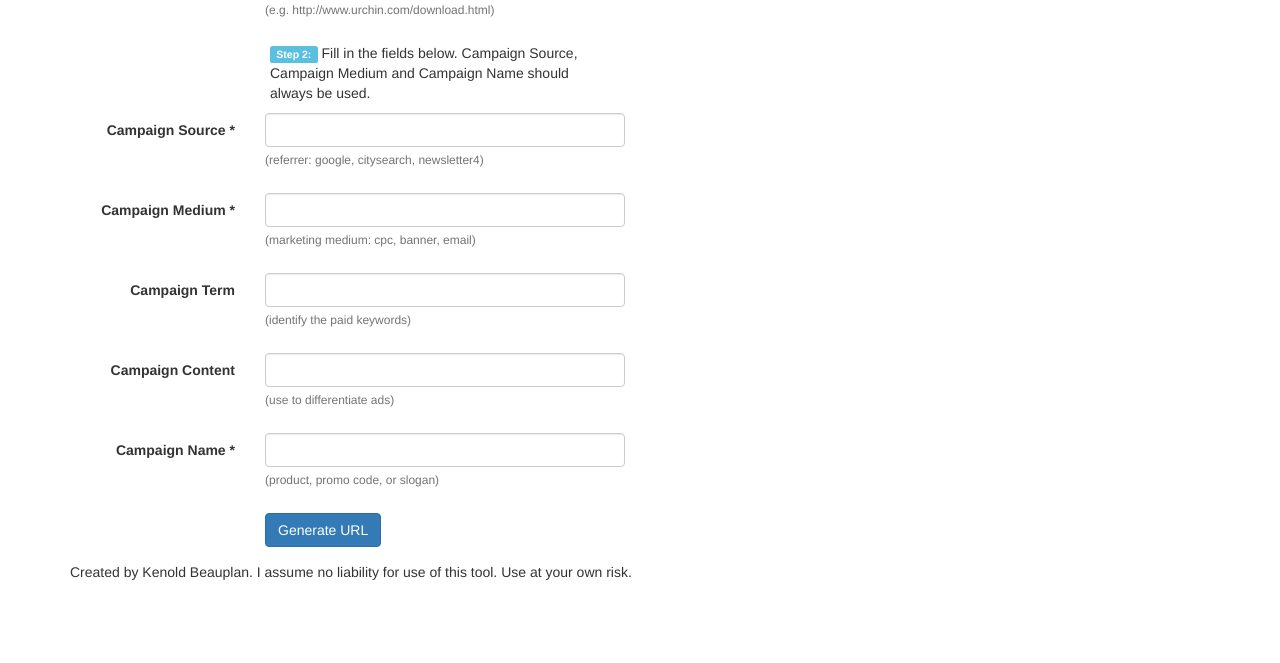
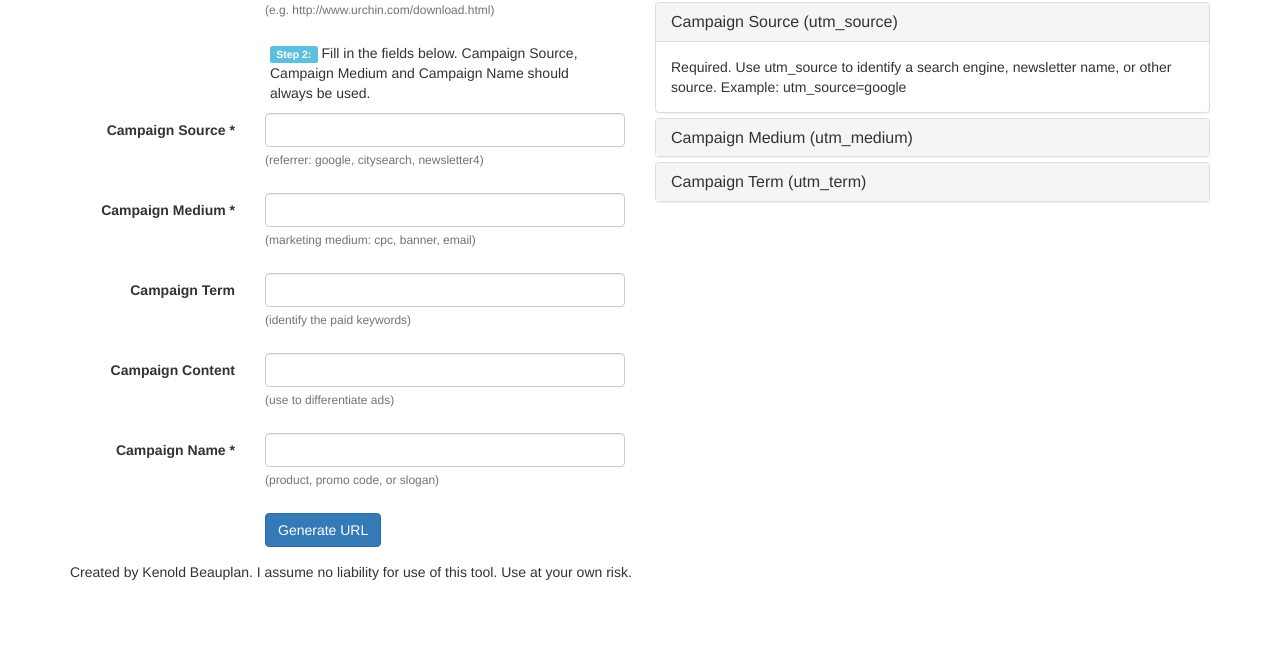
Before and after one commit to kenold/galink-builder, a website: page index.html in a window 1280 px wide. Shown: the part 137-800 px from the top of the page. Drawn offline with nearby package versions, Linux system fonts and the light colour scheme.

Commit message:
add accordion in sidebar

```diff
--- a/index.html
+++ b/index.html
@@ -97,8 +97,54 @@
 
 				<!-- sidebar -->
 	        	<div class="col-md-6">
-					<h1>Sidebar</h1>
-	        	</div>
+					<h1>examples for each parameter</h1>
+
+					<div class="panel-group" id="accordion" role="tablist" aria-multiselectable="true">
+						<div class="panel panel-default">
+							<div class="panel-heading" role="tab" id="headingOne">
+							  <h4 class="panel-title">
+							    <a role="button" data-toggle="collapse" data-parent="#accordion" href="#collapseOne" aria-expanded="true" aria-controls="collapseOne">
+							      Campaign Source (utm_source)
+							    </a>
+							  </h4>
+							</div>
+							<div id="collapseOne" class="panel-collapse collapse in" role="tabpanel" aria-labelledby="headingOne">
+							  <div class="panel-body">
+							    Required. Use utm_source to identify a search engine, newsletter name, or other source. Example: utm_source=google
+							  </div>
+							</div>
+							</div>
+							<div class="panel panel-default">
+							<div class="panel-heading" role="tab" id="headingTwo">
+							  <h4 class="panel-title">
+							    <a class="collapsed" role="button" data-toggle="collapse" data-parent="#accordion" href="#collapseTwo" aria-expanded="false" aria-controls="collapseTwo">
+							      Campaign Medium (utm_medium)
+							    </a>
+							  </h4>
+							</div>
+							<div id="collapseTwo" class="panel-collapse collapse" role="tabpanel" aria-labelledby="headingTwo">
+							  <div class="panel-body">
+							    Required. Use utm_medium to identify a medium such as email or cost-per- click. Example: utm_medium=cpc
+							  </div>
+							</div>
+							</div>
+							<div class="panel panel-default">
+							<div class="panel-heading" role="tab" id="headingThree">
+							  <h4 class="panel-title">
+							    <a class="collapsed" role="button" data-toggle="collapse" data-parent="#accordion" href="#collapseThree" aria-expanded="false" aria-controls="collapseThree">
+							      Campaign Term (utm_term)
+							    </a>
+							  </h4>
+							</div>
+							<div id="collapseThree" class="panel-collapse collapse" role="tabpanel" aria-labelledby="headingThree">
+							  <div class="panel-body">
+							    Used for paid search. Use utm_term to note the keywords for this ad. Example: utm_term=running+shoes
+							  </div>
+							</div>
+						</div>
+					</div> <!-- end panel-group accordion -->
+
+	        	</div> <!-- end col-md-6 sidebar -->
 	        </div> <!-- end row -->
 
 	        <!-- footer -->
```
